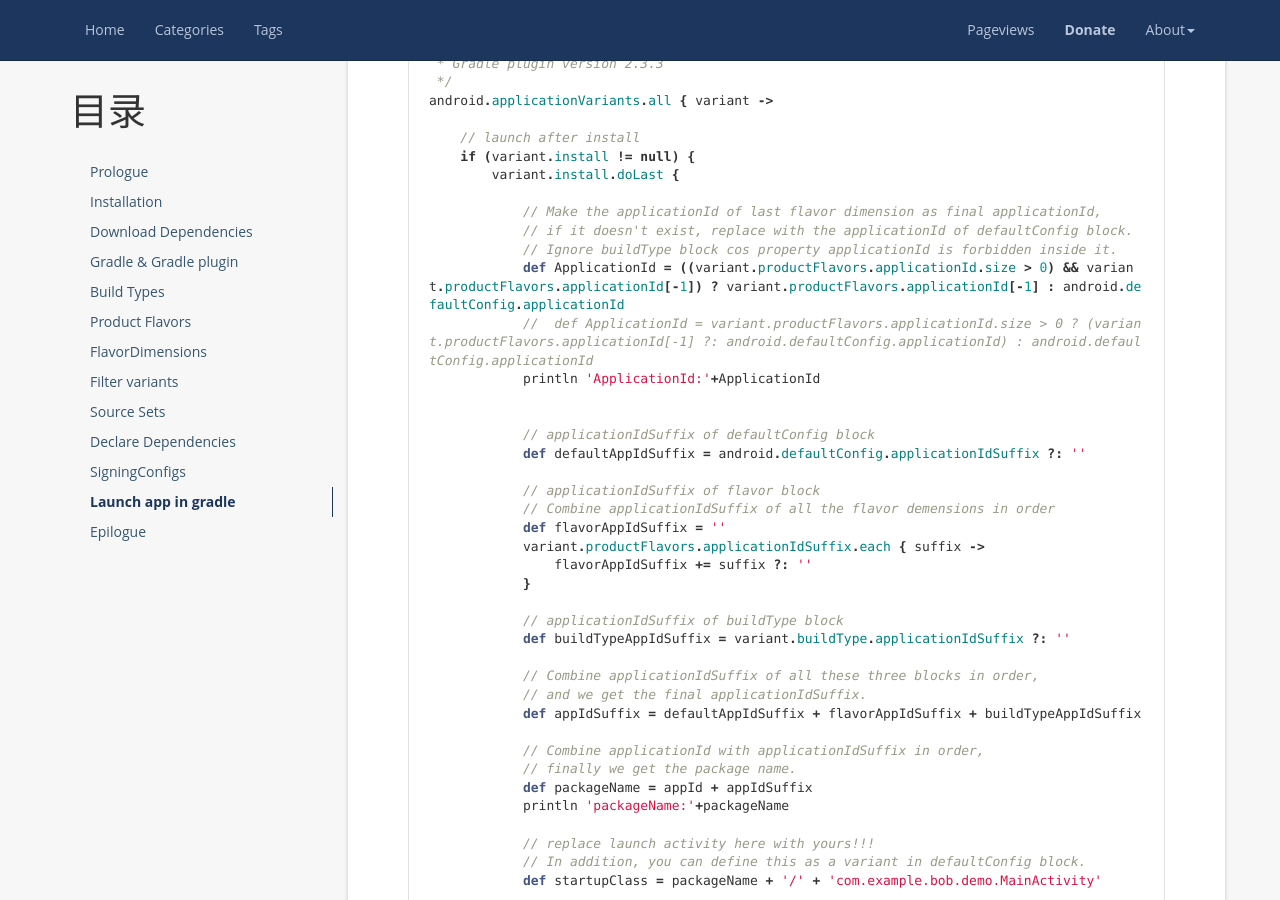
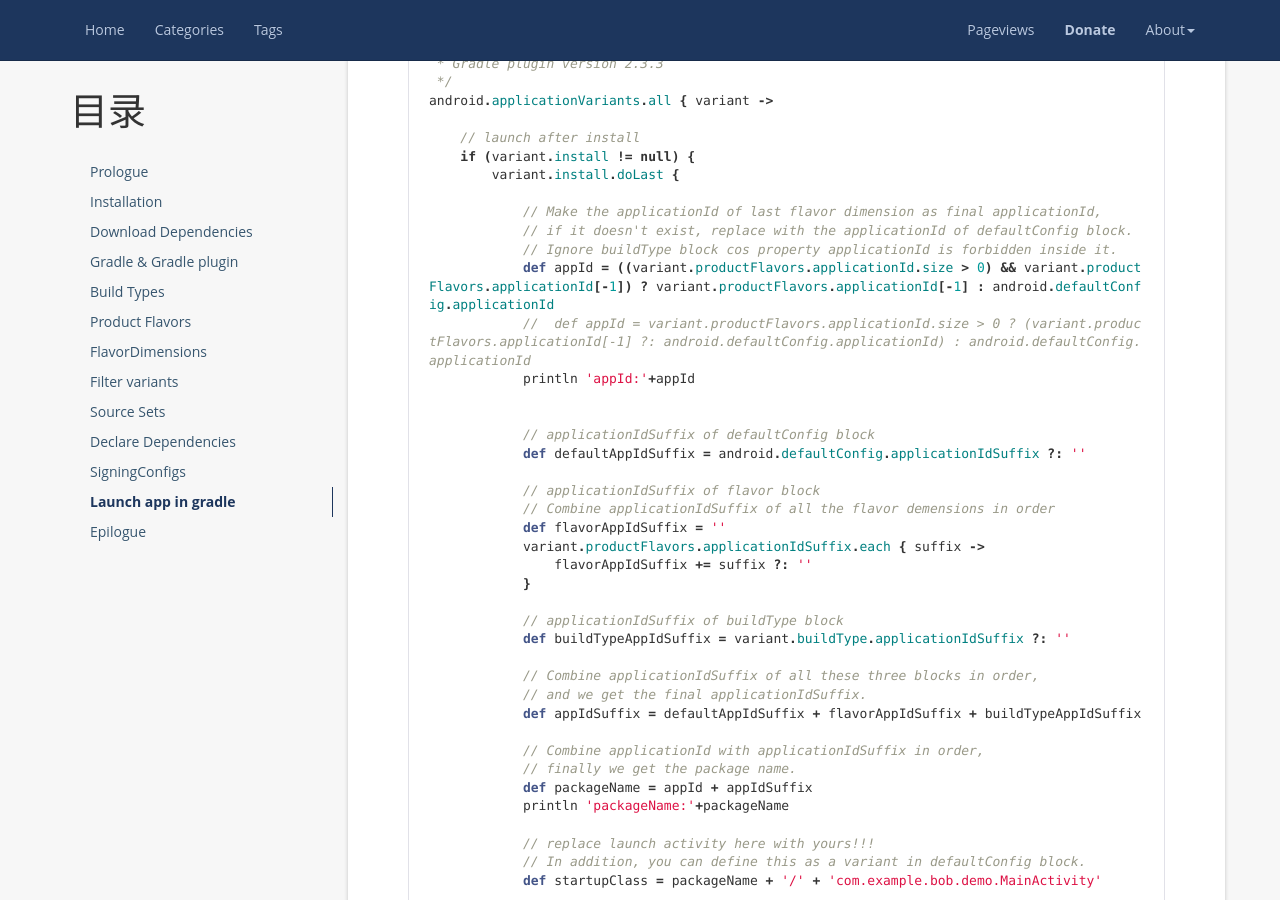
Before and after one commit to y4n9b0/y4n9b0.github.io, a Jekyll site: the page built from _posts/2017-07-06-gradle.md, in a window 1280 px wide and 900 px high, scrolled down 11450 px. Built offline with Jekyll 4.4.1, drawn with Linux system fonts in a browser that asks for light colours; nearby versions of some CDN libraries; emoji names are drawn with the system emoji font; comment, search, counter and statistics services are not loaded.

Commit message:
fix variant name in article gradle

```diff
--- a/_posts/2017-07-06-gradle.md
+++ b/_posts/2017-07-06-gradle.md
@@ -402,9 +402,9 @@ android.applicationVariants.all { variant ->
             // Make the applicationId of last flavor dimension as final applicationId,
             // if it doesn't exist, replace with the applicationId of defaultConfig block.
             // Ignore buildType block cos property applicationId is forbidden inside it.
-            def ApplicationId = ((variant.productFlavors.applicationId.size > 0) && variant.productFlavors.applicationId[-1]) ? variant.productFlavors.applicationId[-1] : android.defaultConfig.applicationId
-            //  def ApplicationId = variant.productFlavors.applicationId.size > 0 ? (variant.productFlavors.applicationId[-1] ?: android.defaultConfig.applicationId) : android.defaultConfig.applicationId
-            println 'ApplicationId:'+ApplicationId
+            def appId = ((variant.productFlavors.applicationId.size > 0) && variant.productFlavors.applicationId[-1]) ? variant.productFlavors.applicationId[-1] : android.defaultConfig.applicationId
+            //  def appId = variant.productFlavors.applicationId.size > 0 ? (variant.productFlavors.applicationId[-1] ?: android.defaultConfig.applicationId) : android.defaultConfig.applicationId
+            println 'appId:'+appId
 
 
             // applicationIdSuffix of defaultConfig block
```
